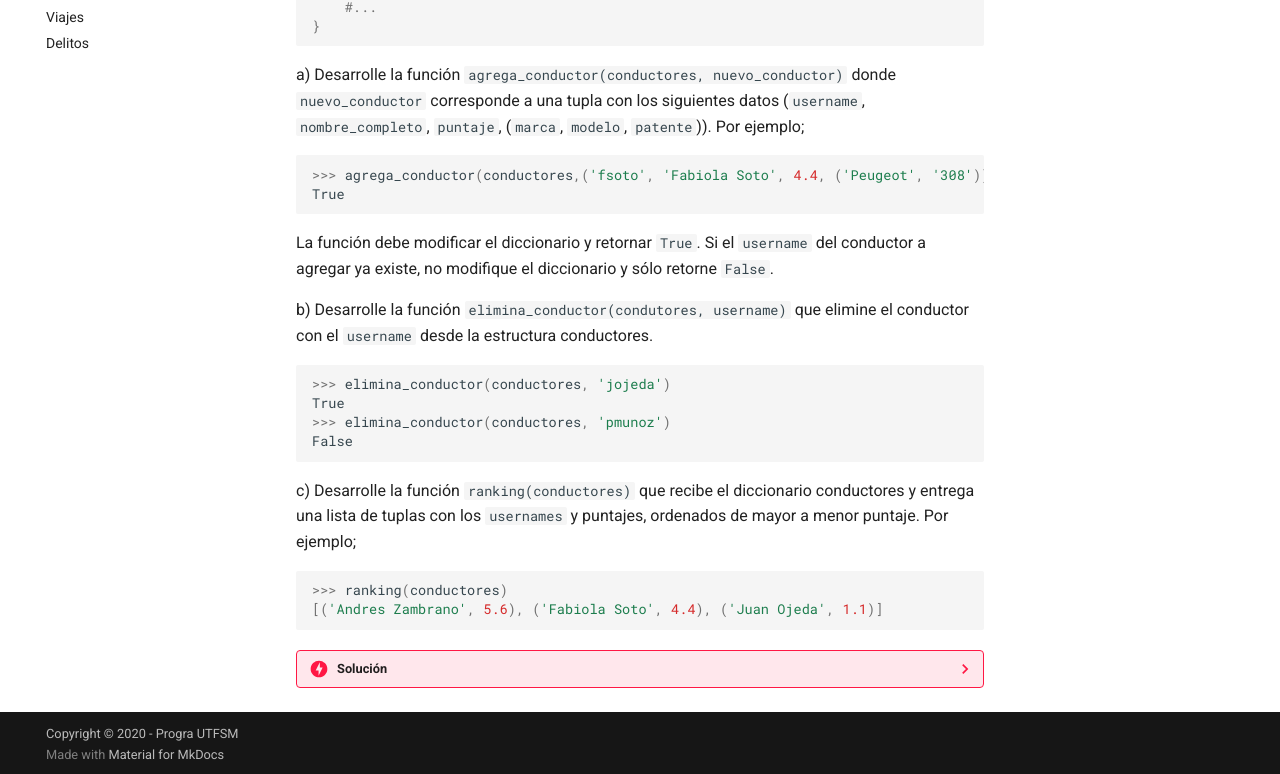
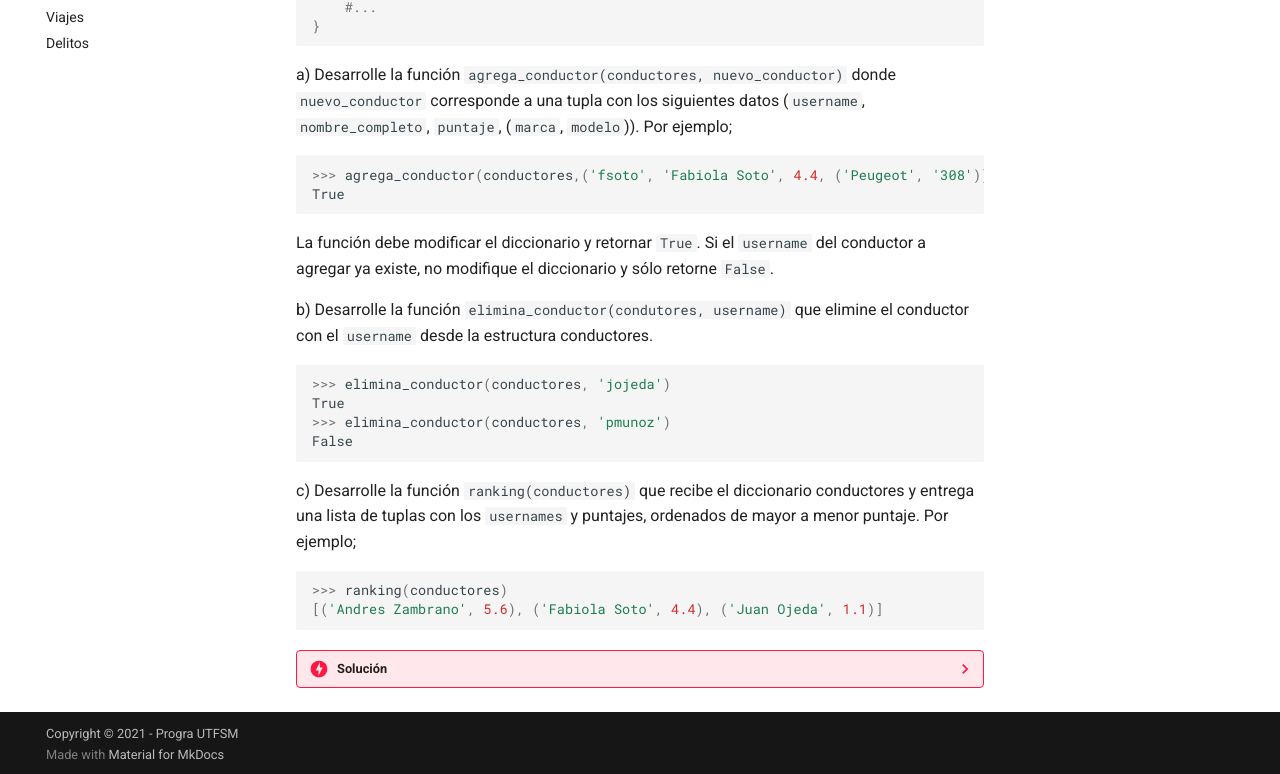
Before and after one commit to progra-utfsm/ejercicios, an MkDocs documentation site: the page built from docs/diccionarios/conductores.md, in a window 1280 px wide and 1135 px high. Shown: the part 358-1132 px from the top of the window. Built offline with MkDocs 1.6.1 and Material for MkDocs 9.7.7, drawn with Linux system fonts in a browser that asks for light colours.

Commit message:
Se agregan soluciones a ultimos ejercicios de diccionarios

````diff
--- a/docs/diccionarios/conductores.md
+++ b/docs/diccionarios/conductores.md
@@ -13,7 +13,7 @@
 
 a) Desarrolle la función `agrega_conductor(conductores, nuevo_conductor)` donde
 `nuevo_conductor` corresponde a una tupla con los siguientes datos (`username`,
-`nombre_completo`, `puntaje`, (`marca`, `modelo`, `patente`)). Por ejemplo;
+`nombre_completo`, `puntaje`, (`marca`, `modelo`)). Por ejemplo;
 ```python
 >>> agrega_conductor(conductores,('fsoto', 'Fabiola Soto', 4.4, ('Peugeot', '308'))
 True
@@ -38,8 +38,6 @@
 ```
 
 ???danger "Solución"
-    <!--
     ```python
     --8<-- "python/diccionarios/conductores.py"
     ```
-    -->
--- a/mkdocs.yml
+++ b/mkdocs.yml
@@ -1,5 +1,5 @@
 site_name: Ejercicios Progra
-copyright: Copyright &copy; 2020 - Progra UTFSM
+copyright: Copyright &copy; 2021 - Progra UTFSM
 theme:
   name: material
   language: es
````
Also changed, not shown: docs/diccionarios/delitos.md (+0 -2 lines), docs/diccionarios/viajes.md (+0 -2 lines).
